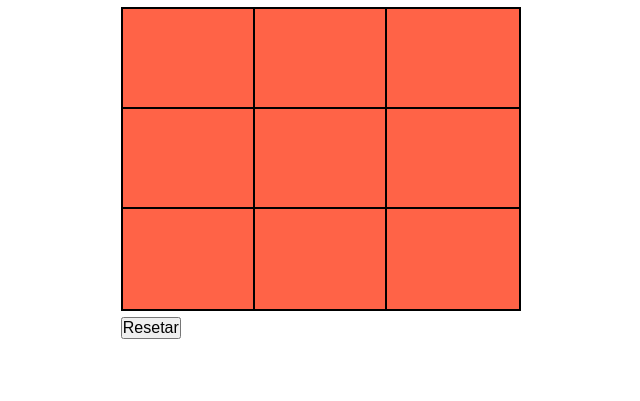
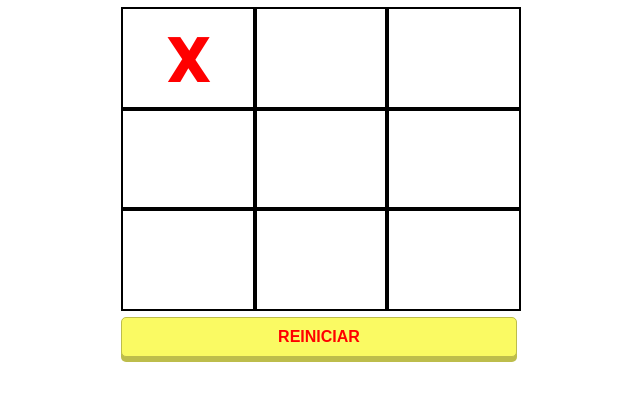
Before and after one commit to Daan-Cardoso/TikTakToe, a plain HTML site: page index.html in a window 1280 px wide. Both pictures are taken after a click on the element 509 px from the left and 136 px from the top of the page. Shown: the part 77-478 px from the top of the page, without its empty margins (321-961 px from the left). Drawn offline with Linux system fonts and the light colour scheme; a web font is replaced by a local one.

Commit message:
Interações iniciais

```diff
--- a/assets/js/app.js
+++ b/assets/js/app.js
@@ -1,12 +1,51 @@
-
-    const app = {
-        symbols: ['X', 'O'],
-        board: ['','','','','','','','',''],
-        players: ['Player 1', 'Player 2'],
-        clearBoard: function(){
-            for(i in app.board){
-                this.board[i] = '';
+const app = {
+    symbols: ['X', 'O'],
+    board: ['', '', '', '', '', '', '', '', ''],
+    players: ['Player 1', 'Player 2'],
+    currentPlayer: null,
+    winnerScore:[[0,1,2],[3,4,5],[6,7,8],[0,3,6],[1,4,7],[2,5,8],[0,4,8],[2,4,6]],
+    gameInit: function () {
+        this.clearBoard();
+        this.currentPlayer = null;
+    },
+    clearBoard: function () {
+        const slot = document.querySelectorAll(`.app__slot`)
+        for (i in app.board) {
+            this.board[i] = '';
+            slot[i].innerHTML = '';
+        }
+    },
+    makeAPlay: function (spot) {
+        const slot = document.querySelectorAll(`.app__slot`)[spot];
+        this.alternatePlayer();
+        if (this.board[spot] === '') {
+            if (this.currentPlayer == this.players[0]) {
+                app.board[spot] = this.symbols[0];
+                slot.innerHTML = this.symbols[0];
+            } else {
+                app.board[spot] = this.symbols[1];
+                slot.innerHTML = this.symbols[1];
             }
-        },
-
+        } else {
+            window.alert('Essa casa já foi preenchida');
+            this.alternatePlayer();
+        }
+        this.gameOver();
+    },
+    alternatePlayer: function () {
+        if (this.currentPlayer === null) {
+            this.currentPlayer = this.players[0];
+        } else if (this.currentPlayer === this.players[0]) {
+            this.currentPlayer = this.players[1];
+        } else {
+            this.currentPlayer = this.players[0];
+        }
+    },
+    gameOver: function () {
+        if (this.board[0] !== '' && this.board[1] !== '' && this.board[2] !== '' && this.board[3] !== '' && this.board[4] !== '' && this.board[5] !== '' && this.board[6] !== '' && this.board[7] !== '' && this.board[8] !== '') {
+            this.winner();
+        }
+    },
+    winner: function () {
     }
+}
--- a/assets/style/style.css
+++ b/assets/style/style.css
@@ -1,8 +1,11 @@
 @import url('https://fonts.googleapis.com/css2?family=MuseoModerno:wght@400;700&display=swap');
+@import url('https://fonts.googleapis.com/css2?family=Poppins:wght@700&display=swap');
 
 :root{
     --primary: #fafa63;
+    --dark-primary: #bdbd4b;
     --secundary: #ff0000;
+    --dark-secundary:#b80000;
 }
 
 * {
@@ -38,9 +41,46 @@
 .app__slot{
     width: 100%;
     height: 100%;
-    background-color: tomato;
     border: 2px solid black;
+    display: flex;
+    justify-content: center;
+    align-items: center;
+    font-size: 4em;
+    font-family: 'Poppins', sans-serif;
+    color: var(--secundary);
 }
-.set-btn{
+.btn-set{
     grid-area: buttons;
 }
+
+.btn-set__start-btn{
+    padding: 10px 20px;
+    width: 100%;
+    border-radius: 5px;
+    border: none;
+    border: 1px solid var(--dark-primary);
+    background-color: var(--primary);
+    color: var(--secundary);
+    font-weight: bold;
+    text-transform: uppercase;
+    box-shadow: 0 5px 0 var(--dark-primary);
+}
+.btn-set__start-btn:hover{
+    position: relative;
+    border: none;
+    background-color: var(--secundary);
+    color: var(--primary);
+    box-shadow: 0 2px 0 var(--dark-secundary);
+    top: 4px;
+}
+
+.btn-set__start-btn:focus{
+    outline: none;
+}
+
+
+@media(max-width: 767px){
+    .app-outdoor__title{
+        line-height: 1em;
+    }
+}
--- a/index.html
+++ b/index.html
@@ -17,18 +17,18 @@
             </div>
         </header>
         <div class="app">
-            <div class="app__slot" onclick="app.makePlay()"></div>
-            <div class="app__slot"></div>
-            <div class="app__slot"></div>
-            <div class="app__slot"></div>
-            <div class="app__slot"></div>
-            <div class="app__slot"></div>
-            <div class="app__slot"></div>
-            <div class="app__slot"></div>
-            <div class="app__slot"></div>
+            <div class="app__slot" onclick="app.makeAPlay(0)"></div>
+            <div class="app__slot" onclick="app.makeAPlay(1)"></div>
+            <div class="app__slot" onclick="app.makeAPlay(2)"></div>
+            <div class="app__slot" onclick="app.makeAPlay(3)"></div>
+            <div class="app__slot" onclick="app.makeAPlay(4)"></div>
+            <div class="app__slot" onclick="app.makeAPlay(5)"></div>
+            <div class="app__slot" onclick="app.makeAPlay(6)"></div>
+            <div class="app__slot" onclick="app.makeAPlay(7)"></div>
+            <div class="app__slot" onclick="app.makeAPlay(8)"></div>
         </div>
         <div class="btn-set">
-            <button class="reset-btn" onclick="app.clearBoard()">Resetar</button>
+            <button class="btn-set__start-btn" onclick="app.gameInit()">Reiniciar</button>
         </div>
     </main>
 
```
